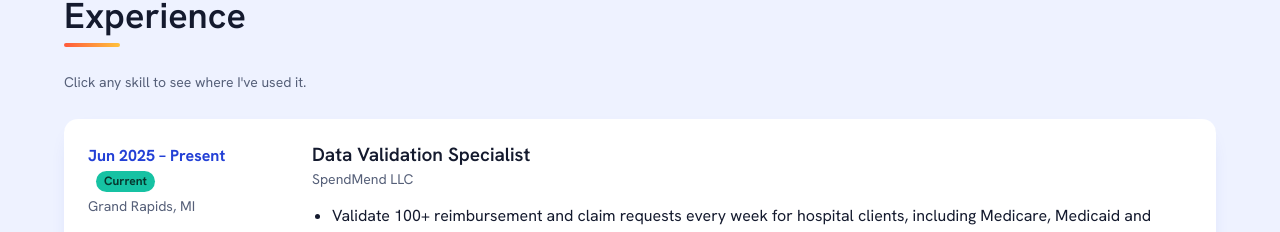
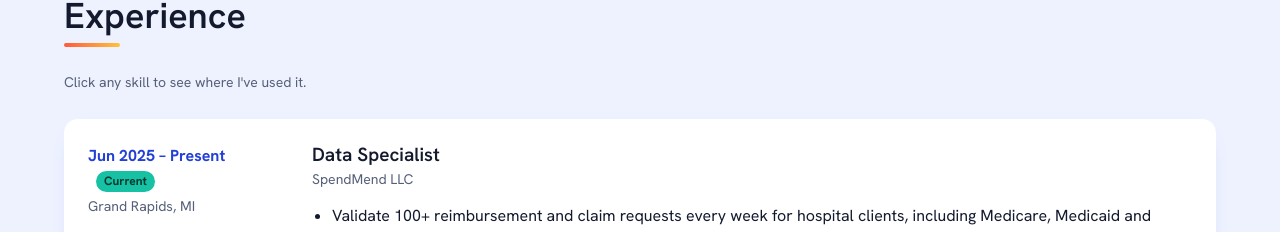
Before and after one commit to aneesulhaq2/aneesulhaq2.github.io, a plain HTML site: page index.html in a window 1280 px wide. Shown: the part 1001-1233 px from the top of the page. Drawn offline with Linux system fonts and the light colour scheme.

Commit message:
Update index.html

```diff
--- a/index.html
+++ b/index.html
@@ -193,7 +193,7 @@ footer{padding:28px max(5vw,16px);color:var(--muted);font-size:14px;border-top:1
 {
 /* ===== EDIT YOUR CONTENT HERE ===== */
 const JOBS=[
- {title:"Data Validation Specialist",org:"SpendMend LLC",place:"Grand Rapids, MI",when:"Jun 2025 – Present",
+ {title:"Data Specialist",org:"SpendMend LLC",place:"Grand Rapids, MI",when:"Jun 2025 – Present",
   pts:["Validate 100+ reimbursement and claim requests every week for hospital clients, including Medicare, Medicaid and other government-payer claims.",
    "Build custom Power BI reports with the pharmacy intelligence team on 340B, rebates, inventory use and purchase rerouting.",
    "Own 7–10 recurring reports and dashboards on hospital finance data, including Power BI reporting for a dental hospital client.",
```
